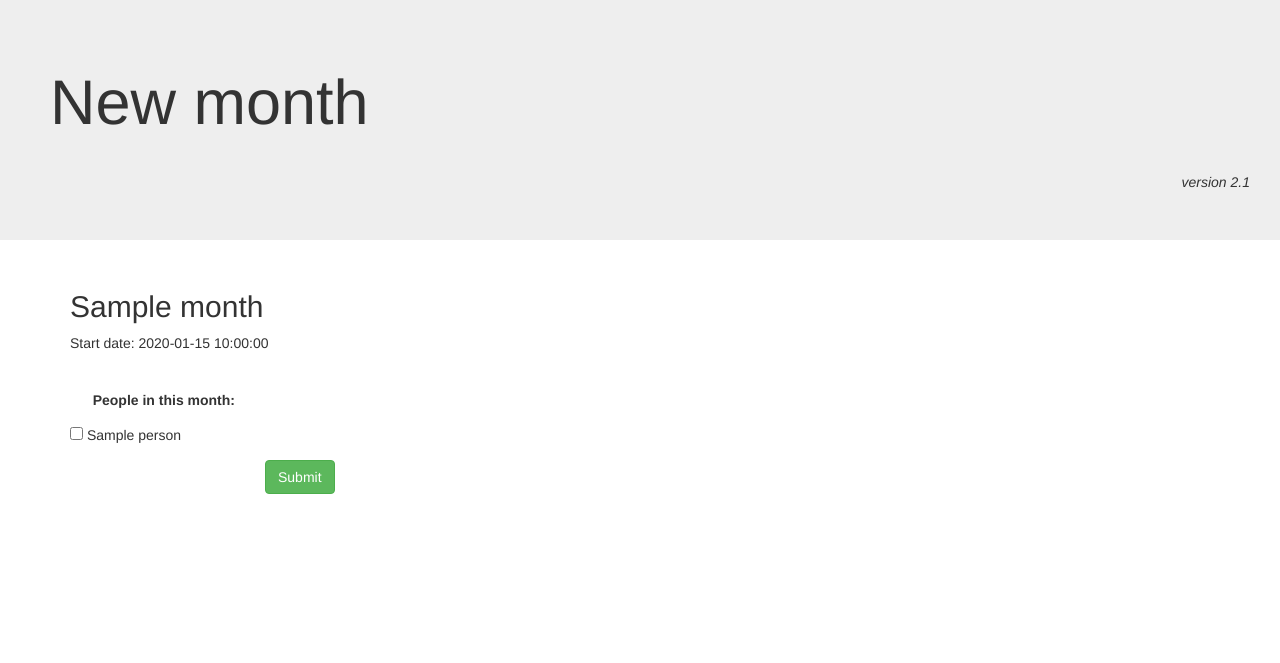
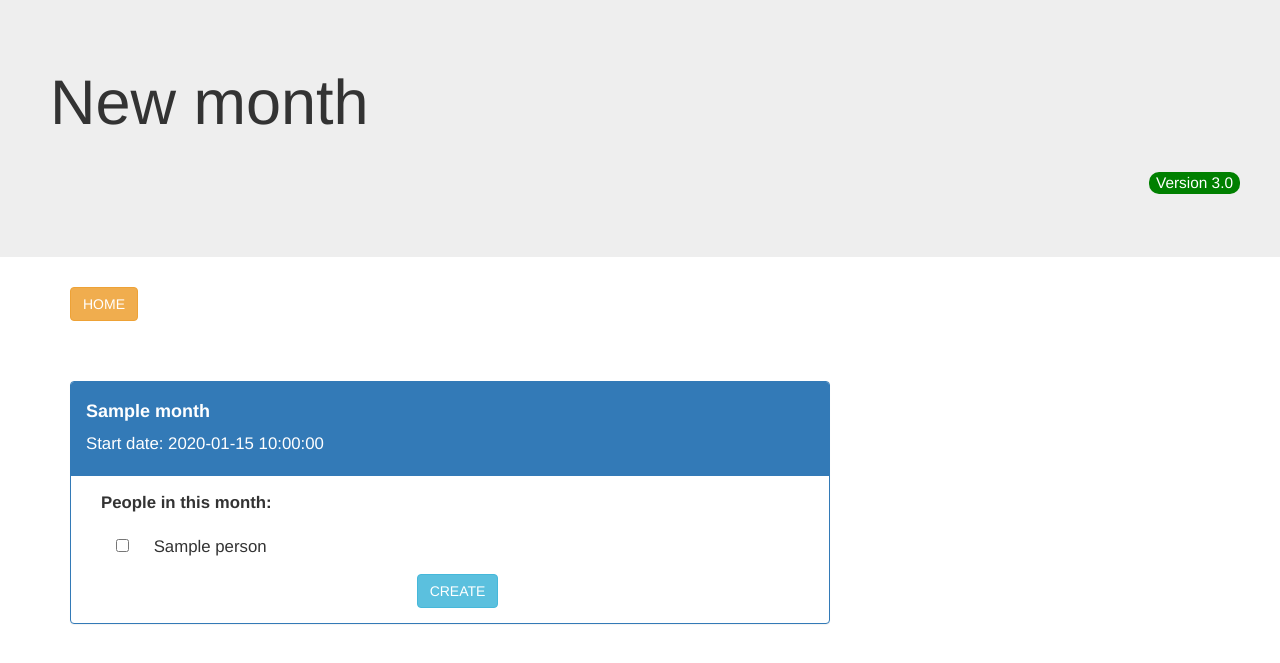
Before and after one commit to dthung1602/Money-Calculation, a Python web app: template templates/newmonth.html in a window 1280 px wide. Shown: the top 663 px of the page. Run offline with Jinja, Linux system fonts and the light colour scheme; the template is opened without the code that fills it: most values are stand-ins (such as "Sample title", 1, 10 or a date in 2020).

Commit message:
change html files

```diff
--- a/templates/newmonth.html
+++ b/templates/newmonth.html
@@ -3,41 +3,94 @@
 {% block heading %}
 
 <h1 style="padding-bottom:25px;padding-left:50px">New month</h1>
-<p style="text-align:right;padding-right:30px;font-size:100%;margin-bottom:0"><i>version 2.1</i></p>
+<div style="text-align:right;padding-right:40px"><p class="badge" style="background-color:green;font-size:110%">
+    Version 3.0</p></div>
 
 {% endblock %}
 
 {% block content %}
 
+<!------------------------- links --------------------------->
+<div class="col-md-8" style="padding: 0; text-align: left">
+    <div class="btn-group">
+        <button class="btn btn-warning" onclick="window.location='/'">HOME</button>
+        {% if prev_month %}
+        <button class="btn btn-warning" onclick="window.location='/month/{{prev_month.key.urlsafe()}}'">CURRENT MONTH</button>
+        {% endif %}
+    </div>
+</div>
+
 <!--------------------------errors-------------------------->
 {% if error %}
-<br><br>
-<div class="alert alert-danger">
-    <strong>Error!</strong> {{error}}
+<div class="alert alert-danger col-md-8" style="text-align: left; margin-top: 55px;">
+    <img src="/static/images/error.png" height="55px">
+    <strong style="font-size:150%;margin-left: 20px">ERROR!</strong>
+    <span style="font-size:150%;margin-left: 30px">{{error}}</span>
 </div>
-<br><br><br>
 {% endif %}
 
-<form method="post" class="form-horizontal">
-    <h2>{{month}}</h2>
-    <p>Start date: {{start_date}}</p>
-    <br>
+<!------------------------- end month ----------------------->
+{% if prev_month and not prev_month.time_end %}
+<div class="panel panel-primary col-md-8" style="font-size:120%; padding: 0; margin-top: 60px">
+    <div class="panel-heading">
+        <h4><strong> Current month: {{prev_month.to_string_short()}}</strong></h4>
+    </div>
 
-    <div class="form-group">
-        <label class="control-label col-sm-2">People in this month:</label>
-        <br><br>
+    <table class="table table-striped table-bordered table-hover">
+        <tr>
+            <td class="col-md-4">Start date</td>
+            <td>{{prev_month.time_begin.strftime("%d/%m/%y")}}</td>
+        </tr>
+        <tr>
+            <td>End date</td>
+            <td>today</td>
+        </tr>
+        <tr>
+            <td>People in this month</td>
+            <td>{{prev_month.people_name}}</td>
+        </tr>
+        <tr>
+            <td>Total</td>
+            <td>{{prev_month.spend}}</td>
+        </tr>
+        <tr>
+            <td>Average</td>
+            <td>{{prev_month.average}}</td>
+        </tr>
+        <tr style="background: white">
+            <td colspan="2" align="center">
+                <form method="post" class="form-horizontal panel-body" style="padding-left:30px"
+                      onsubmit="return confirm('Do you really want to end this month?\n' +
+                             'This will NOT create a new month.\n' +
+                              'To end current month and create a new one, click CREATE.');">
+                    <button type="submit" name="action" value="END MONTH" class="btn btn-info">END MONTH</button>
+                </form>
+            </td>
+        </tr>
+    </table>
+</div>
+{% endif %}
+
+<!------------------------------ new month ------------------------------->
+<div class="panel panel-primary col-md-8" style="font-size:120%; padding: 0; margin-top: 60px">
+    <div class="panel-heading">
+        <h4><strong>{{month}}</strong></h4>
+        <p>Start date: {{start_date}}</p>
+    </div>
+    <form method="post" class="form-horizontal panel-body" style="padding-left:30px"
+          onsubmit="return confirm('Do you really want to end current month and create a new one?');">
+        <label>People in this month:</label>
         {% for person in people %}
-        <div class="col-sm-10">
-            <input type="checkbox" name="people" value="{{person.key.urlsafe()}}"> {{person.name}}
+        <div style="margin:15px">
+            <input type="checkbox" name="people" value="{{person.key.urlsafe()}}">
+            <span style="padding:20px">{{person.name}}</span>
         </div>
         {% endfor %}
-    </div>
-    <div class="form-group">
-        <div class="col-sm-offset-2 col-sm-10">
-            <button type="submit" name="action" value="NEW MONTH" class="btn btn-success">Submit</button>
+        <div align="center">
+            <button type="submit" name="action" value="NEW MONTH" class="btn btn-info">CREATE</button>
         </div>
-    </div>
-</form>
+    </form>
+</div>
 
 
 {% endblock %}
```
Also changed, not shown: handlers/NewMonth.py (+17 -1 lines), templates/home.html (+20 -10 lines), templates/month.html (+26 -28 lines).
